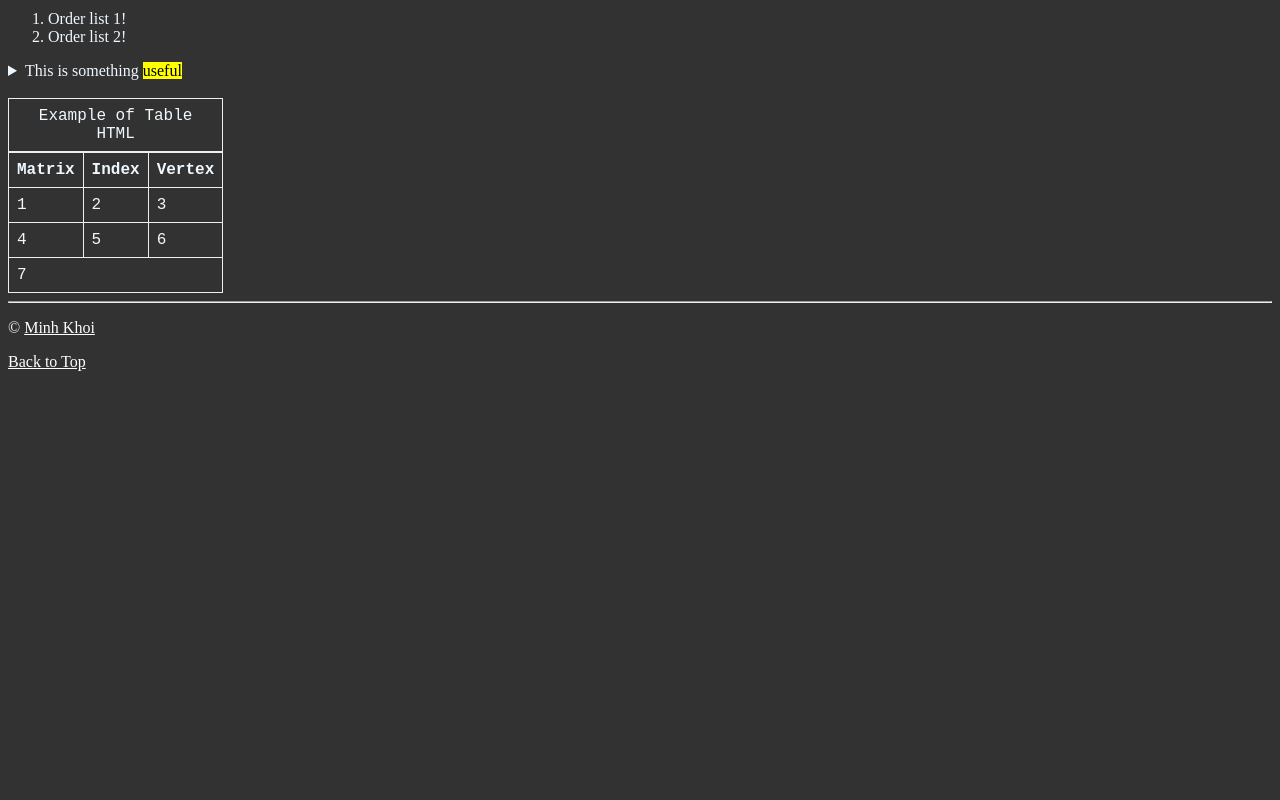
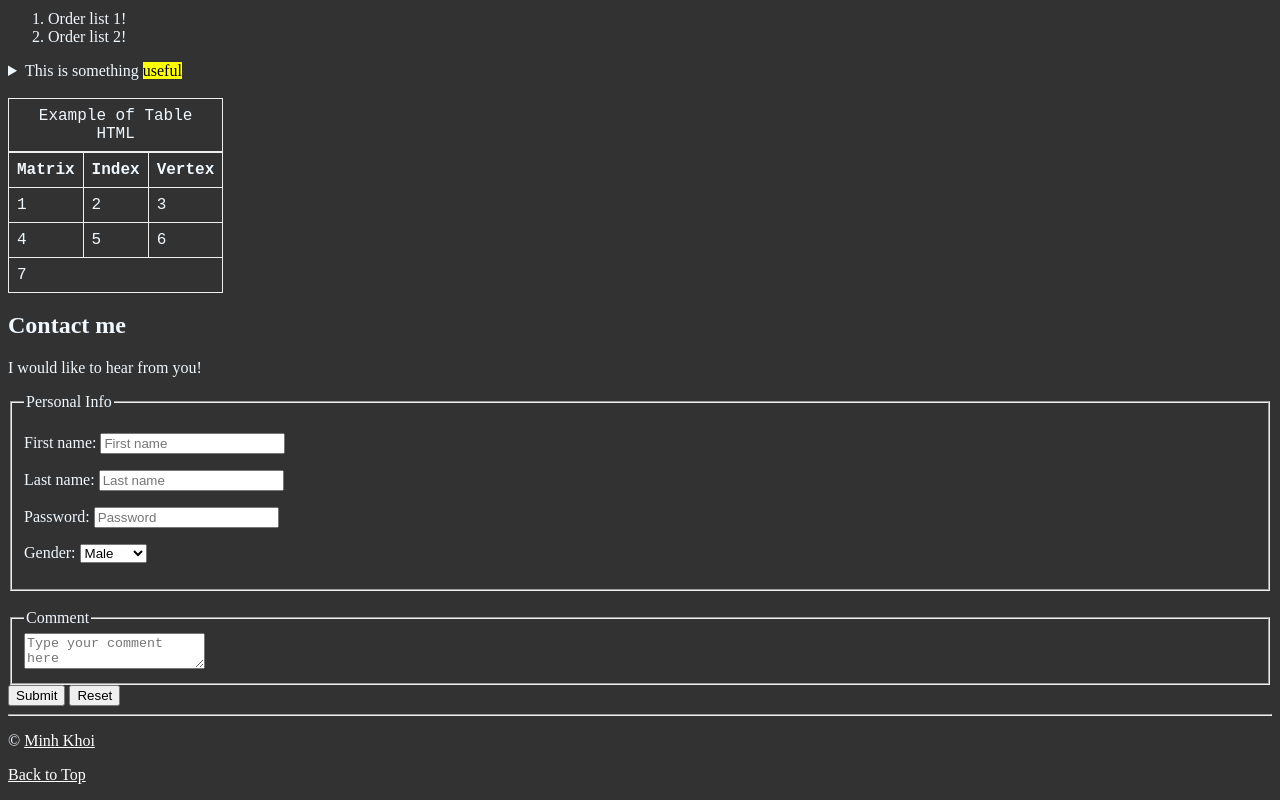
Before and after one commit to Nartiohk/Website-Test, a plain HTML site: page index.html in a window 1280 px wide. Shown: the part 418-1218 px from the top of the page. Before the commit the page ends 805 px from the top, so only its background shows below. Drawn offline with Linux system fonts and the light colour scheme.

Commit message:
Add more stuff

```diff
--- a/index.html
+++ b/index.html
@@ -81,6 +81,42 @@
 				</tfoot>
 			</table>
 		</article>
+		<article id="contact">
+			<h2>Contact me</h2>
+			<p>I would like to hear from you!</p>
+			<form action="https://httpbin.org/get" method="get">
+				<fieldset>
+					<legend>Personal Info</legend>
+					<p>
+						<label for="firstName">First name:</label>
+						<input type="text" name="firstName" id="firstName" placeholder="First name" autocomplete="on" required>
+					</p>
+					<p>
+						<label for="lastName">Last name:</label>
+						<input type="text" name="lastName" id="lastName" placeholder="Last name" autocomplete="on" required>
+					</p>
+					<p>
+						<label for="password">Password:</label>
+						<input type="password" name="password" id="password" placeholder="Password" required>
+					</p>
+					<p>
+						<label for="gender">Gender:</label>
+						<select name="gender" id="gender">
+							<option value="male" selected>Male</option>
+							<option value="female">Female</option>
+						</select>
+					</p>
+				</fieldset>
+				<br>
+				<fieldset>
+					<legend>Comment</legend>
+					<label for="comment"></label>
+					<textarea name="comment" id="comment" placeholder="Type your comment here"></textarea>
+				</fieldset>
+				<button type="submit">Submit</button>
+				<button type="reset">Reset</button>
+			</form>
+		</article>
 	</main>
 	<hr>
 	<footer>
```
